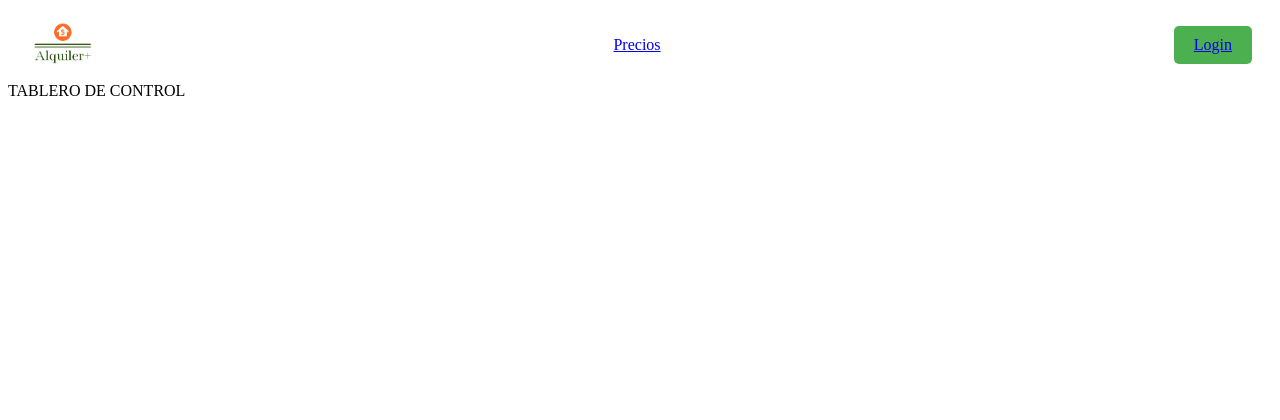
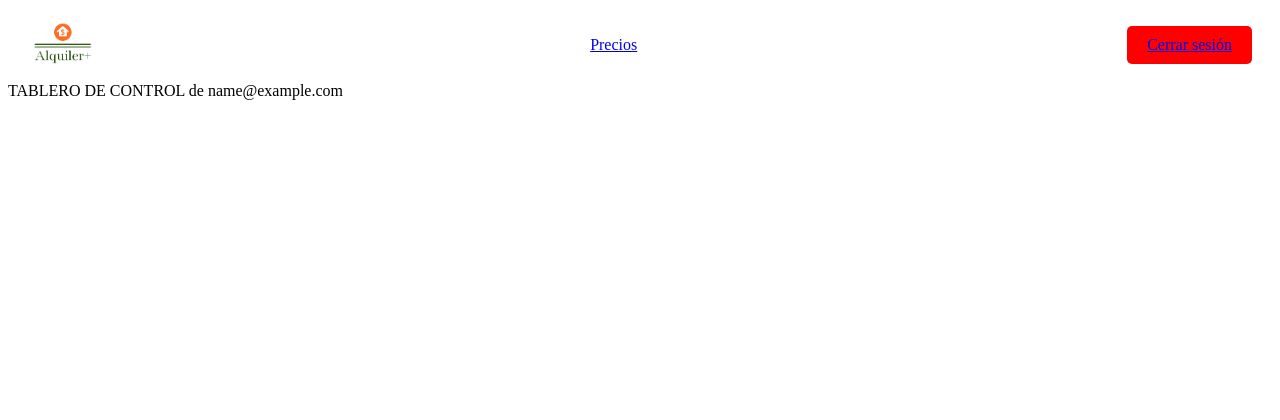
Before and after one commit to lisandrok/proyectodaw, a PHP site: page /tablero.php in a window 1280 px wide. Shown: the top 420 px of the page. Run offline with PHP 8.4, Linux system fonts and the light colour scheme; the visitor is signed in with stand-in values (Sample User, id 1).

Commit message:
Agrego logica de logout y controlo que solo un usuario logueado tenga acceso al tablero

```diff
--- a/header.php
+++ b/header.php
@@ -22,9 +22,14 @@
             text-align: center;
         }
         .login {
+            background-color: #4CAF50;
+        }
+        .logout {
+            background-color: red;
+        }
+        .boton {
             margin-right: 20px;
             padding: 10px 20px;
-            background-color: #4CAF50;
             color: white;
             border: none;
             border-radius: 5px;
@@ -55,7 +60,15 @@
     <div class="precios">
         <a href="precios.php">Precios</a>
     </div>
-    <div class="login">
-        <a href="login.php">Login</a>
+
+    <?php if (isset($_SESSION['email'])) {
+        echo '<div class="boton logout">';
+        echo '<a href="logout.php">Cerrar sesi&oacuten</a>';
+    } else {
+        echo '<div class="boton login">';
+        echo '<a href="login.php">Iniciar sesi&oacuten</a>';
+    }
+
+    ?>
     </div>
 </div>
--- /dev/null
+++ b/logout.php
@@ -0,0 +1,6 @@
+<?php
+session_start();
+session_unset();
+session_destroy();
+header('Location: login.php');
+exit();
--- a/tablero.php
+++ b/tablero.php
@@ -1,5 +1,10 @@
 <?php
 session_start();
+
+if (!isset($_SESSION['email'])) {
+    header('Location: login.php');
+    exit();
+}
 
 spl_autoload_register(function ($class) {
     require "class/" . $class . ".php";
@@ -7,9 +12,7 @@ spl_autoload_register(function ($class) {
 
 require 'header.php';
 
-//TODO: Esta pagina solo debe poder accederse si el usuario esta logueado
-
-echo"<div>TABLERO DE CONTROL</div>";
+echo "<div>TABLERO DE CONTROL de " . $_SESSION['email'] . "</div>";
 
 require 'footer.php'
 ?>
```
